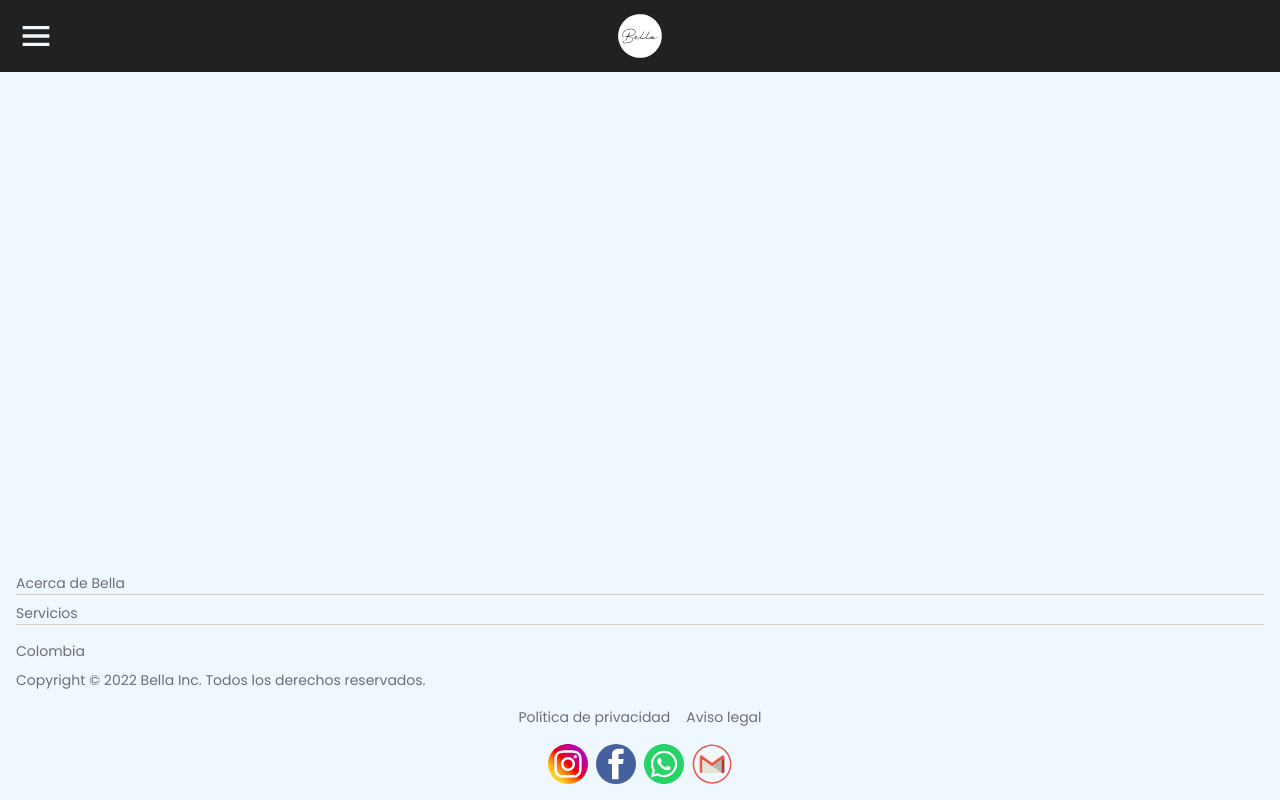
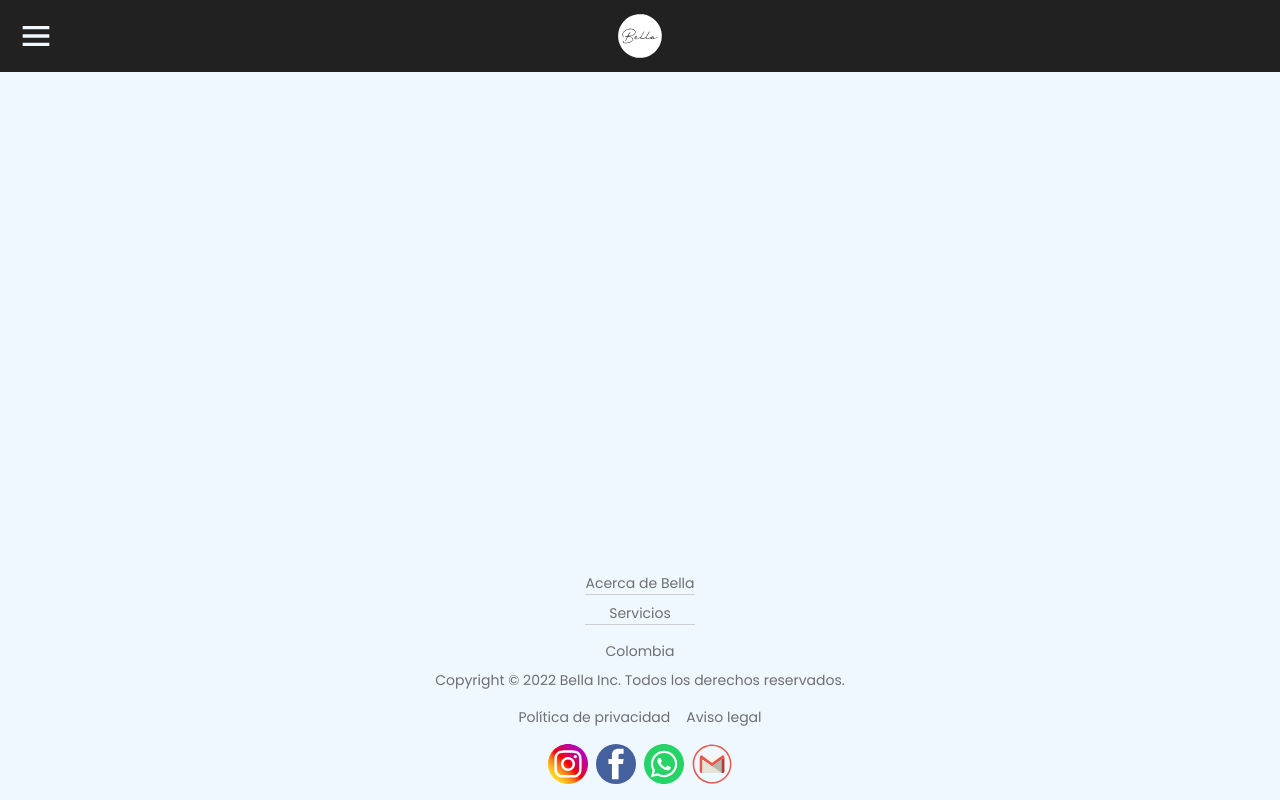
Before and after one commit to edarcode/bella, a React (Vite) app: page / in a window 1280 px wide. Built offline with nearby package versions, Linux system fonts and the light colour scheme; no server answers.

Commit message:
refactor(src/components/client/Footer/Footer.jsx)

```diff
--- a/src/components/client/Footer/Footer.jsx
+++ b/src/components/client/Footer/Footer.jsx
@@ -16,7 +16,7 @@ export default function Footer() {
 				<a href="#">Política de privacidad</a>
 				<a href="#">Aviso legal</a>
 			</nav>
-			<SocialMedia />
+			<SocialMedia className={css.social} />
 		</footer>
 	);
 }
--- a/src/components/client/Footer/style.module.css
+++ b/src/components/client/Footer/style.module.css
@@ -2,6 +2,7 @@
 	padding: var(--padding-md);
 	color: var(--color-gray);
 	display: grid;
+	justify-items: start;
 	gap: var(--gap-md);
 	font-size: 1.4rem;
 }
@@ -11,11 +12,25 @@
 	gap: var(--gap-sm);
 }
 .nav2 {
-	display: flex;
+	display: grid;
+	grid-auto-flow: column;
 	gap: var(--gap-md);
-	justify-content: center;
+	justify-self: center;
 }
 
 .nav1 a {
 	border-bottom: 1px solid var(--color-gray-light);
 }
+.social {
+	justify-self: center;
+}
+
+@media screen and (min-width: 768px) {
+	.footer {
+		justify-items: center;
+	}
+	.nav1,
+	.wrapper {
+		text-align: center;
+	}
+}
--- a/src/components/common/SocialMedia/SocialMedia.jsx
+++ b/src/components/common/SocialMedia/SocialMedia.jsx
@@ -1,8 +1,13 @@
+import { calcClassName } from "../../../utils/calcClassName.js";
 import css from "./style.module.css";
 
-export default function SocialMedia() {
+export default function SocialMedia({ className }) {
+	const newClassName = calcClassName(css, {
+		baseClassName: "social",
+		className
+	});
 	return (
-		<div className={css.social}>
+		<div className={newClassName}>
 			<img src="/social-media/instagram.svg" alt="instagram" />
 			<img src="/social-media/facebook.svg" alt="facebook" />
 			<img src="/social-media/wasap.svg" alt="whats app" />
```
